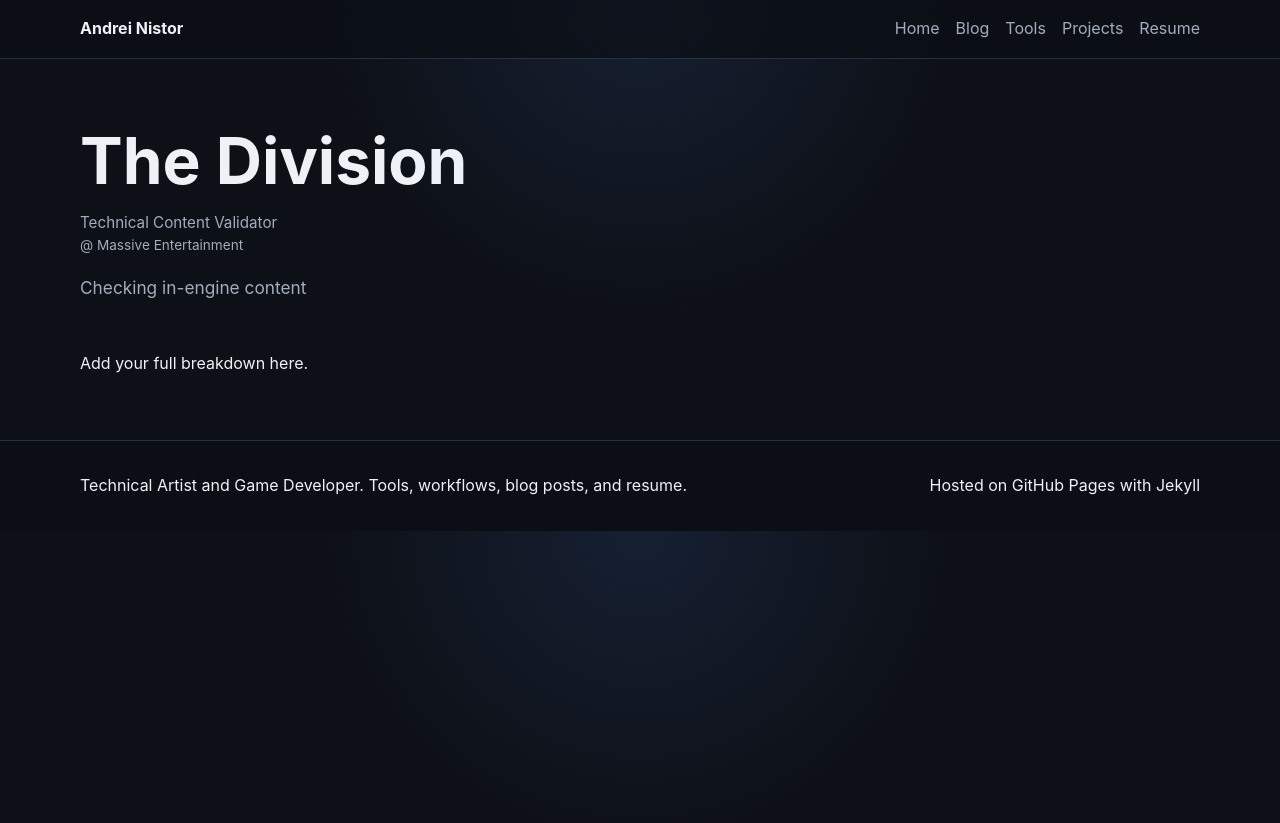
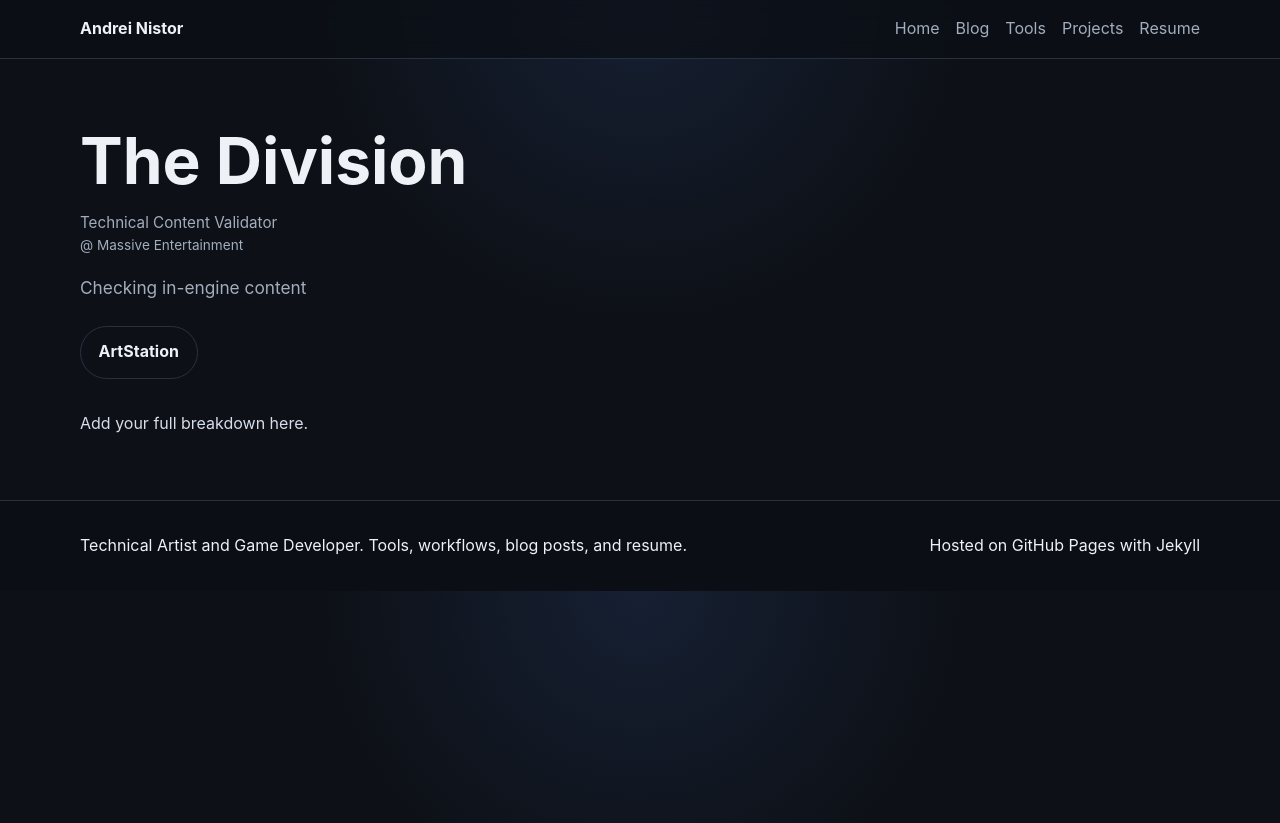
Before and after one commit to ianistor/ian_mywebsite, a Jekyll site: the page built from _projects/division.md, in a window 1280 px wide. Shown: the top 823 px of the page. Built offline with Jekyll 4.4.1, drawn with Linux system fonts in a browser that asks for light colours.

Commit message:
Update project.html

```diff
--- a/_layouts/project.html
+++ b/_layouts/project.html
@@ -18,9 +18,17 @@
     {% if page.summary %}
       <p class="lead">{{ page.summary }}</p>
     {% endif %}
+
+    {% if page.links %}
+      <div class="link-row">
+        {% for link in page.links %}
+          <a class="button secondary" href="{{ link.url }}">{{ link.label }}</a>
+        {% endfor %}
+      </div>
+    {% endif %}
   </header>
 
-  <div class="page-body narrow">
+  <div class="prose narrow">
     {{ content }}
   </div>
 </article>
```
